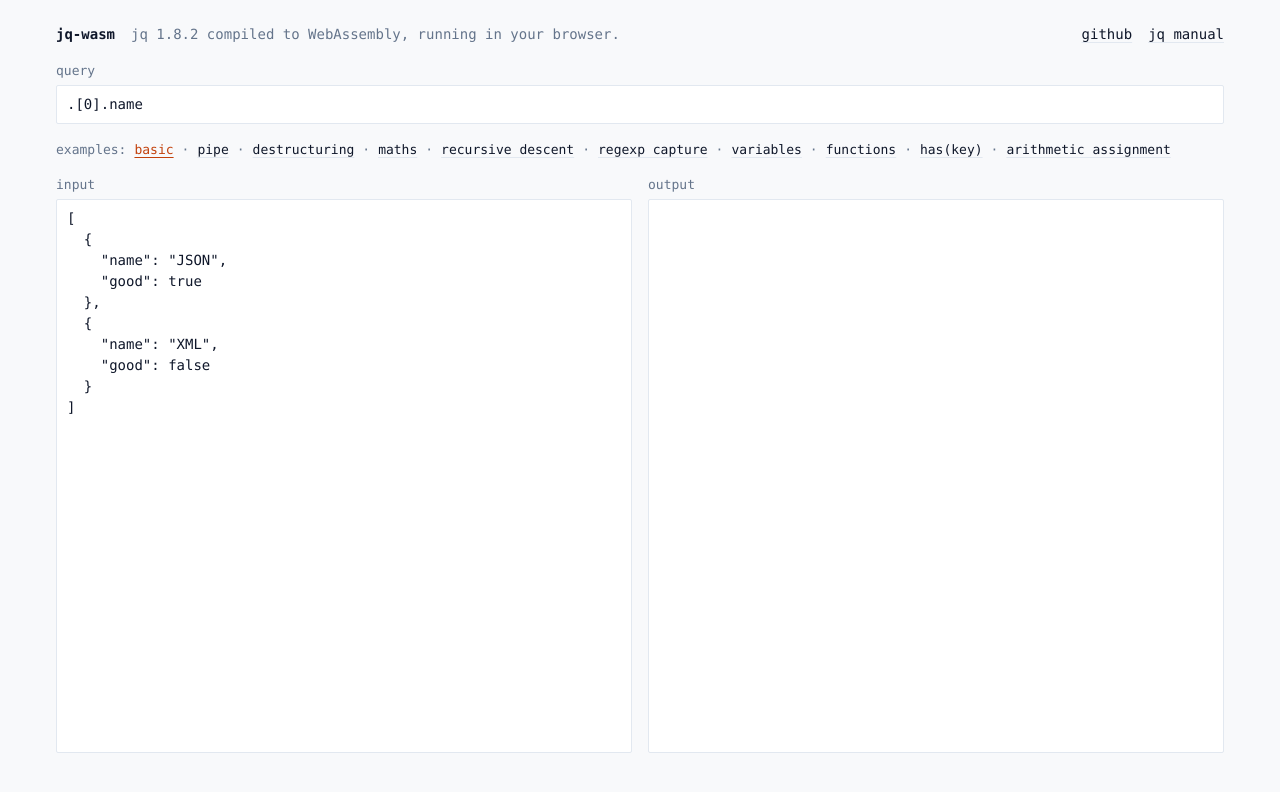
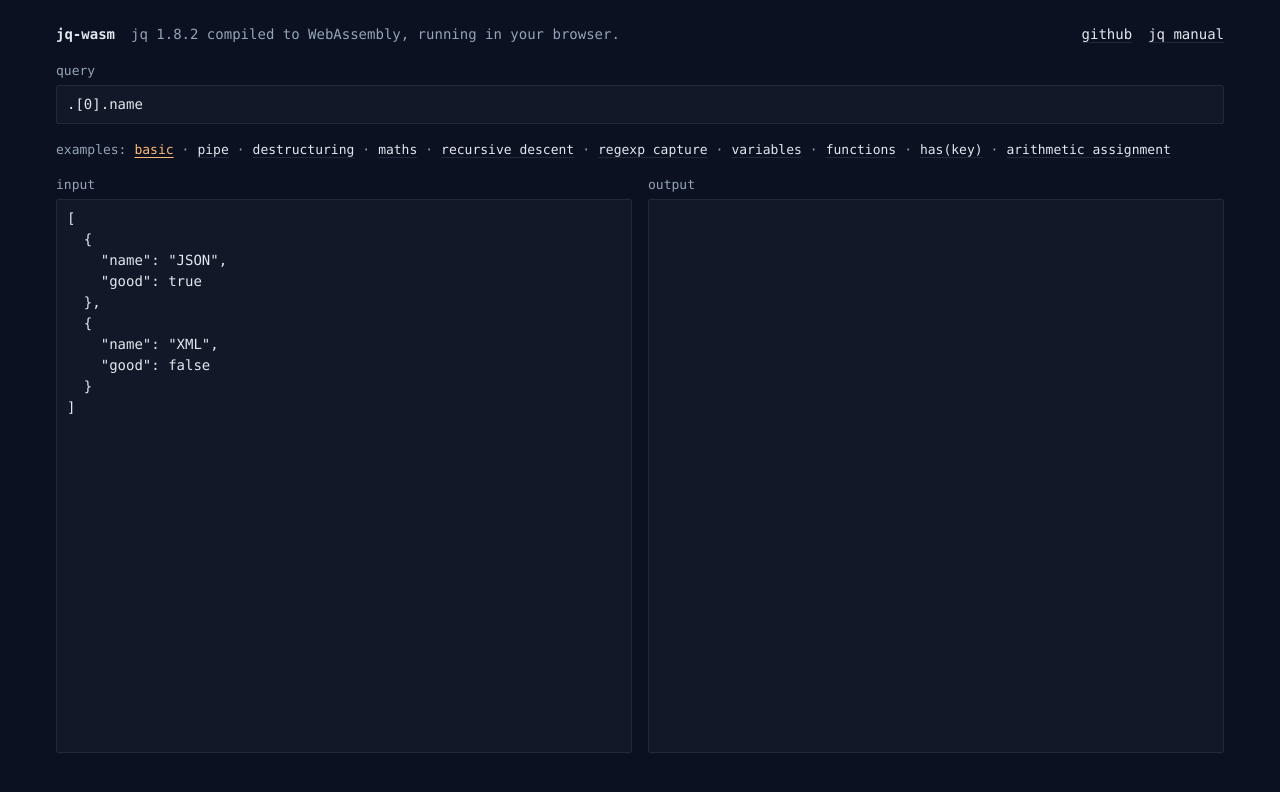
Before and after one commit to pboutes/jq-wasm, a plain HTML site: page index.html in a window 1280 px wide. Drawn offline with Linux system fonts and the dark colour scheme; files whose address does not match are found by name.

Commit message:
Follow the system light or dark setting
Add a dark palette under prefers-color-scheme: dark, and set
color-scheme so scrollbars and form controls follow it too. Only the
colour variables change; the layout is untouched.

```diff
--- a/index.html
+++ b/index.html
@@ -6,6 +6,7 @@
 <title>jq-wasm</title>
 <style>
 :root {
+    color-scheme: light dark;
     --bg: #f8f9fb;
     --surface: #ffffff;
     --border: #e2e8f0;
@@ -14,6 +15,19 @@
     --accent: #c2410c;
     --error: #b91c1c;
     --mono: ui-monospace, SFMono-Regular, "SF Mono", Menlo, Consolas, "Liberation Mono", monospace;
+}
+
+/* Dark palette when the system asks for it. */
+@media (prefers-color-scheme: dark) {
+    :root {
+        --bg: #0b1120;
+        --surface: #111827;
+        --border: #1f2937;
+        --text: #e2e8f0;
+        --muted: #94a3b8;
+        --accent: #fdba74;
+        --error: #f87171;
+    }
 }
 
 *, *::before, *::after { box-sizing: border-box; }
```
